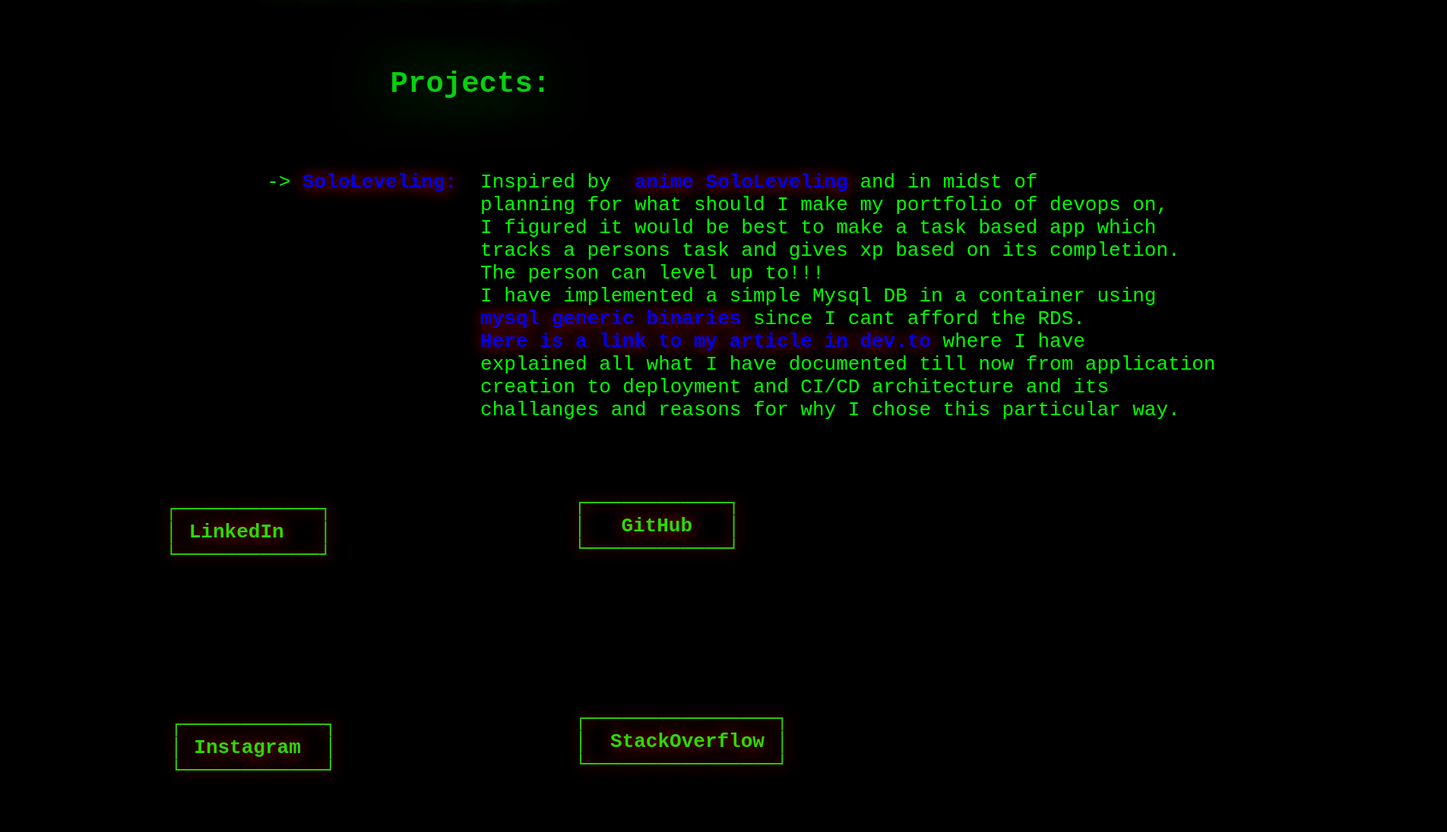
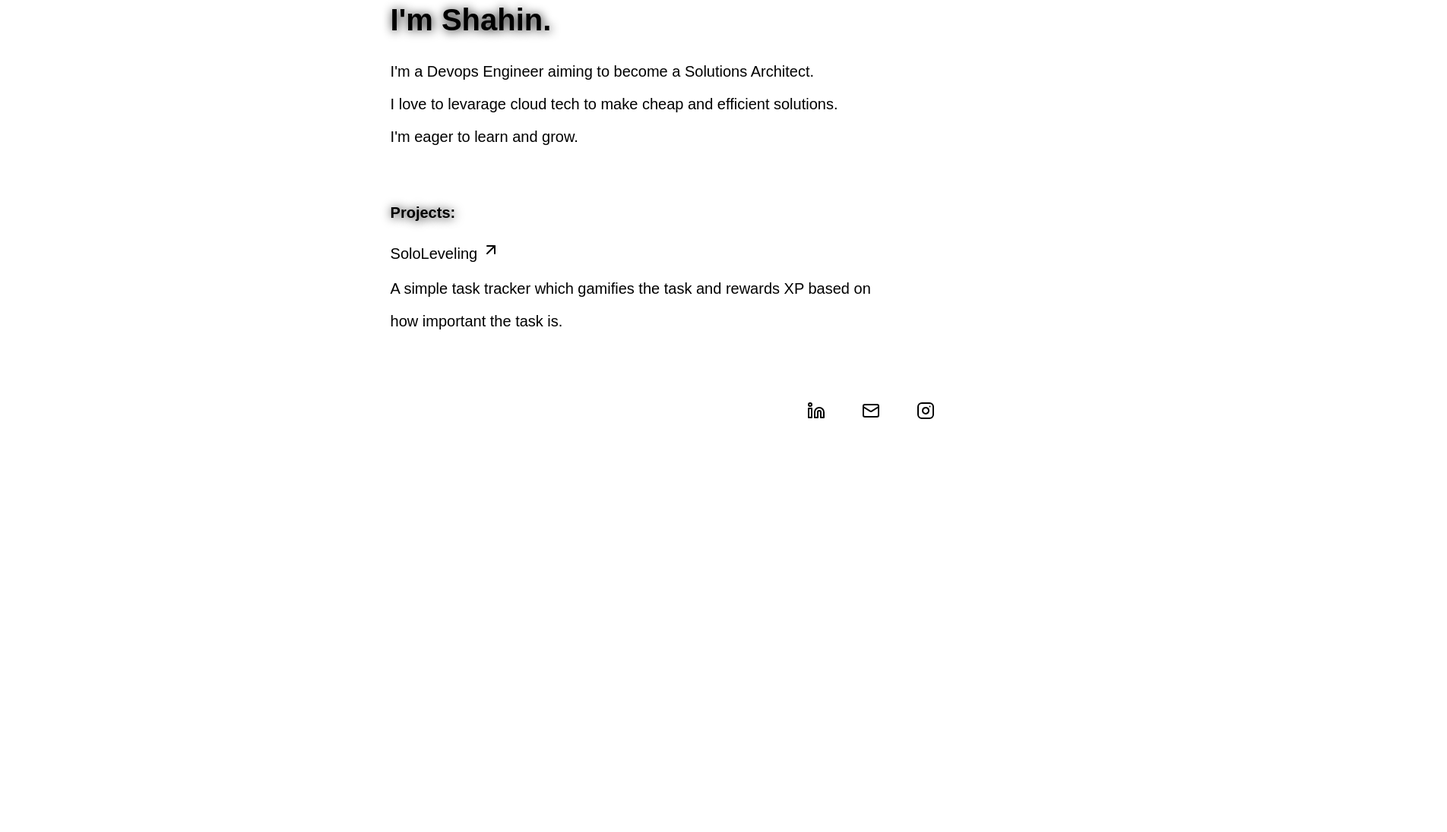
Before and after one commit to AstroKabutar/SoloLeveling, a plain HTML site: page htmls_raw/index.html in a window 1280 px wide. Shown: the part 258-1354 px from the top of the page at 76% size, 1904 px wide, since content can reach past the window. After the commit the page ends 824 px from the top, so only its background shows below. Drawn offline with Linux system fonts and the light colour scheme; a web font is replaced by a local one.

Commit message:
Making changes in progress

```diff
--- a/htmls_raw/index.html
+++ b/htmls_raw/index.html
@@ -5,68 +5,51 @@
   <meta name="viewport" content="width=device-width, initial-scale=1.0">
   <link rel="stylesheet" href="/statics/index.css">
   <link href="https://fonts.googleapis.com/css2?family=Iosevka+Aile&display=swap" rel="stylesheet">
-  <title>Shahin Home</title>
+  <title>Shahin Sheikh</title>
 </head>
+
 <body style="font-family: 'Iosevka Aile', sans-serif;">
-<div class="flash-once-reverse">
-<div class="circle1">
-</div>
-</div>
-  <section class="flash-once">
-  <h1 class="heading">Devops Engineer</h1>
-<pre><div class="shadow">
-                      Aspiring to be an cloud architect and desigining architecture
-                      to security of the design and innovate on top of it.
-                      I love to learn and grow.</div>
-  <h2 class="heading">Projects:</h2>
+    <section>
+        <img src="/statics/images/halo.jpg" alt="My photo">
+        <h1 class="heading">I'm Shahin.</h1>
+        <p class="intro">I'm a Devops Engineer aiming to become a Solutions Architect.</p>
+        <p class="intro">I love to levarage cloud tech to make cheap and efficient solutions.</p>
+        <p class="intro">I'm eager to learn and grow.</p>
 
-                      -> <a href="http://$HTML_IP:$HTML_PORT/Begin" target="_blank">SoloLeveling: </a> Inspired by <a href="https://www.imdb.com/title/tt21209876/" target="_blank"> anime SoloLeveling</a> and in midst of
-                                        planning for what should I make my portfolio of devops on,
-                                        I figured it would be best to make a task based app which
-                                        tracks a persons task and gives xp based on its completion.
-                                        The person can level up to!!!
-                                        I have implemented a simple Mysql DB in a container using
-                                        <a href="https://dev.mysql.com/doc/refman/8.4/en/binary-installation.html" target="_blank">mysql generic binaries</a> since I cant afford the RDS.
-                                        <a href="https://dev.to/shahin1337/how-i-deployed-my-first-project-for-my-devops-portfolio-introduction-55h1" target="_blank">Here is a link to my article in dev.to</a> where I have
-                                        explained all what I have documented till now from application
-                                        creation to deployment and CI/CD architecture and its
-                                        challanges and reasons for why I chose this particular way.
+        <section>
+            <br>
+            <h1 class="heading" style="font-size:20px">Projects: </h1>
+            <a href="http://$HTML_IP/Begin" target="_blank">SoloLeveling <svg xmlns="http://www.w3.org/2000/svg" width="24" height="24" viewBox="0 0 24 24" fill="none" stroke="currentColor" stroke-width="2" stroke-linecap="round" stroke-linejoin="round" class="inline-block ml-2">
+                <path d="M7 7h10v10"></path>
+                <path d="M7 17 17 7"></path>
+                </svg>
+                <p>A simple task tracker which gamifies the task and rewards XP based on</p>
+                <p>how important the task is.</p></a>
+        </section>
+<br><br>
+        <footer class="flex justify-center gap-4">
+                    <a href="https://www.linkedin.com/in/shahin-sheikh-9999a6204/" target="_blank" rel="noopener noreferrer" class="p-2 text-gray-500 hover:text-gray-700 transition-colors" aria-label="LinkedIn">
+                        <svg xmlns="http://www.w3.org/2000/svg" width="24" height="24" viewBox="0 0 24 24" fill="none" stroke="currentColor" stroke-width="2" stroke-linecap="round" stroke-linejoin="round" class="lucide lucide-linkedin w-5 h-5">
+                            <path d="M16 8a6 6 0 0 1 6 6v7h-4v-7a2 2 0 0 0-2-2 2 2 0 0 0-2 2v7h-4v-7a6 6 0 0 1 6-6z"></path>
+                            <rect width="4" height="12" x="2" y="9"></rect>
+                            <circle cx="4" cy="4" r="2"></circle>
+                        </svg>
+                    </a>
 
-  <a href="https://www.linkedin.com/in/shahin-sheikh-9999a6204/" target="_blank"><section class="ascii-wrapper" style="left: 10%; top: 0%;"><div class="glitch-box"><pre class="art">
-    ┌────────────┐
-    │ LinkedIn   │
-    └────────────┘
-  </pre></div></section></a>
+                    <a href="mailto:shahin.sheikh1337@proton.me" target="_blank" rel="noopener noreferrer" class="p-2 text-gray-500 hover:text-gray-700 transition-colors" aria-label="Email">
+                        <svg xmlns="http://www.w3.org/2000/svg" width="24" height="24" viewBox="0 0 24 24" fill="none" stroke="currentColor" stroke-width="2" stroke-linecap="round" stroke-linejoin="round" class="lucide lucide-mail w-5 h-5">
+                            <rect width="20" height="16" x="2" y="4" rx="2"></rect>
+                            <path d="m22 7-8.97 5.7a1.94 1.94 0 0 1-2.06 0L2 7"></path>
+                        </svg>
+                    </a>
 
-  <a href="https://github.com/AstroKabutar" target="_blank"><section class="ascii-wrapper" style="left: 50%; top: -300px;"><div class="glitch-box"><pre class="art">
-      ┌────────────┐
-      │   GitHub   │
-      └────────────┘
-  </pre></div></section></a>
-
-  <a href="https://www.instagram.com/zita_odst/" target="_blank"><section class="ascii-wrapper" style="left: 8%; top: -300px;"><div class="glitch-box"><pre class="art">
-      ┌────────────┐
-      │ Instagram  │
-      └────────────┘
-  </pre></div></section></a>
-
-  <a href="https://stackoverflow.com/users/14675752/astronomical-kabutar" target="_blank"><section class="ascii-wrapper" style="left: 50%; top: -600px;"><div class="glitch-box"><pre class="art">
-      ┌────────────────┐
-      │  StackOverflow │
-      └────────────────┘
-  </pre></div></section></a>
-
-  <div class="shadow" style=" position: relative; top: -300px;">
-                        $$$$$$\  $$\                 $$\       $$\
-                        $$  __$$\ $$ |                $$ |      \__|
-                        $$ /  \__|$$$$$$$\   $$$$$$\  $$$$$$$\  $$\ $$$$$$$\
-                        \$$$$$$\  $$  __$$\  \____$$\ $$  __$$\ $$ |$$  __$$\
-                         \____$$\ $$ |  $$ | $$$$$$$ |$$ |  $$ |$$ |$$ |  $$ |
-                        $$\   $$ |$$ |  $$ |$$  __$$ |$$ |  $$ |$$ |$$ |  $$ |
-                        \$$$$$$  |$$ |  $$ |\$$$$$$$ |$$ |  $$ |$$ |$$ |  $$ |
-                         \______/ \__|  \__| \_______|\__|  \__|\__|\__|  \__|
-</div>
-</pre>
-</section>
+                    <a href="https://www.instagram.com/zita_odst" target="_blank" rel="noopener noreferrer" class="p-2 text-gray-500 hover:text-gray-700 transition-colors" aria-label="Instagram">
+                        <svg xmlns="http://www.w3.org/2000/svg" width="24" height="24" viewBox="0 0 24 24" fill="none" stroke="currentColor" stroke-width="2" stroke-linecap="round" stroke-linejoin="round" class="w-5 h-5">
+                            <rect x="2" y="2" width="20" height="20" rx="5" ry="5"></rect>
+                            <path d="M16 11.37A4 4 0 1 1 12.63 8 4 4 0 0 1 16 11.37z"></path>
+                            <line x1="17.5" y1="6.5" x2="17.51" y2="6.5"></line>
+                        </svg>
+                    </a>
+            </footer>
+    </section>
 </body>
-</html>
--- a/statics/index.css
+++ b/statics/index.css
@@ -1,176 +1,67 @@
-.ascii-wrapper
-{
-    position: relative;
-}
-
-
-a:hover
-{
-    color: rgba(8, 219, 18, 0.945);
-    text-shadow: 1px 1px 20px;
-    font-weight: 700;
-}
-
-a
-{
-    text-decoration: none;
-    text-shadow: 1px 1px 20px rgb(241, 6, 6);
-    font-weight: 700;
-}
-
 body
 {
     color: lime;
-    background-color: black;
+    background-color: rgb(255, 255, 255);
     font-size: xx-large;
     overflow-x: hidden;
-}
-
-.shadow
-{
-    color: rgba(8, 219, 18, 0.945);
-    text-shadow: 1px 1px 20px;
 }
 
 .heading
 {
     position: relative;
     left: 40%;
-    color: rgba(8, 219, 18, 0.945);
-    text-shadow: 1px 1px 80px;
+    color: rgba(0, 0, 0, 1);
+    text-shadow: 1px 1px 13px;
+    font-size: 40px;
 }
 
-.art
+.intro
 {
     position: relative;
-    left: 2%;
+    left: 40%;
+    color: rgba(0, 0, 0, 1);
+    font-size: 20px;
 }
 
-.flash-wrapper
+a:hover
 {
-    animation: flash 0.2s infinite;
+    position: relative;
+    left: 40%;
+    color: rgb(0, 0, 0);
+    /*text-shadow: 1px 1px 20px;*/
+    font-weight: 700;
+    font-size: 20px;
 }
 
-.flashing-image
+a
 {
-    width: 300px;
-    height: auto;
+    position: relative;
+    left: 40%;
+    text-decoration: none;
+    /*text-shadow: 1px 1px 20px rgb(0, 0, 0);*/
+    font-weight: 100;
+    font-size: 20px;
+    color: rgb(0, 0, 0);
 }
 
-@keyframes flash
+img
 {
-    0%, 100% { opacity: 1; }
-    50% { opacity: 0; }
+  position: relative;
+  box-shadow: 0 4px 8px 0 rgba(0, 0, 0, 0.2), 0 6px 20px 0 rgba(0, 0, 0, 0.19);
+  left: 40%;
+  border-radius: 100%;
+  width: 30%;
+  height: 0%;
 }
 
-
-.flash-once
-{
-    animation: flashOnce 1.5s ease-in-out;
-}
-.flash-once-reverse {
-    position: fixed;
-    top: 0;
-    left: 0;
-    width: 100vw;
-    height: 100vh;
-    z-index: 9999;
-    pointer-events: none; /* So it doesn't block interaction */
-  }
-@keyframes flashOnceReverse
-{
-    0%
-    {
-      opacity: 1;
-    }
-    100%
-    {
-      opacity: 0;
-    }
+.flex {
+    display: flex
 }
 
-@keyframes flashOnce
-{
-    0%
-    {
-      opacity: 0;
-    }
-    50%
-    {
-      opacity: 1;
-    }
-    100%
-    {
-      opacity: 1;
-    }
+.justify-center {
+    justify-content: center
 }
 
-.circle1
-{
-
-
-    background: linear-gradient(to top right,
-    rgba(85, 212, 12, 0.7),
-    rgba(0, 0, 0, 0.5),
-    rgba(85, 212, 12, 0.7)
-    );
-
-    backdrop-filter: blur(6px);
-
-    height: 100%;
-    width: 100%;
-
-    border-radius: 50%;
-
-    position: absolute;
-    animation: flashOnceReverse 1s ease-out forwards;
+.gap-4 {
+    gap: 3rem
 }
-
-.circle1
-{
-    width: 100%;
-    height: 100%;
-    border-radius: 40%;
-}
-
-
-
-@keyframes glitch {
-    0% {
-      transform: translate(0);
-      opacity: 1;
-    }
-    20% {
-      transform: translate(-2px, 1px);
-      opacity: 0.9;
-    }
-    40% {
-      transform: translate(2px, -1px);
-      opacity: 0.8;
-    }
-    60% {
-      transform: translate(-1px, 2px);
-      opacity: 0.85;
-    }
-    80% {
-      transform: translate(1px, -2px);
-      opacity: 0.95;
-    }
-    100% {
-      transform: translate(0);
-      opacity: 1;
-    }
-  }
-
-.glitch-box
-{
-    display: inline-block;
-    font-family: monospace;
-    color: rgb(48, 240, 9);
-    background: black;
-    padding: 5px;
-    margin: 10px;
-    /*border: 1px solid #0ff;*/
-    animation: glitch 0.3s infinite;
-    white-space: pre;
-}
```
Also changed, not shown: statics/images/halo.jpg (added), 3 other files.
